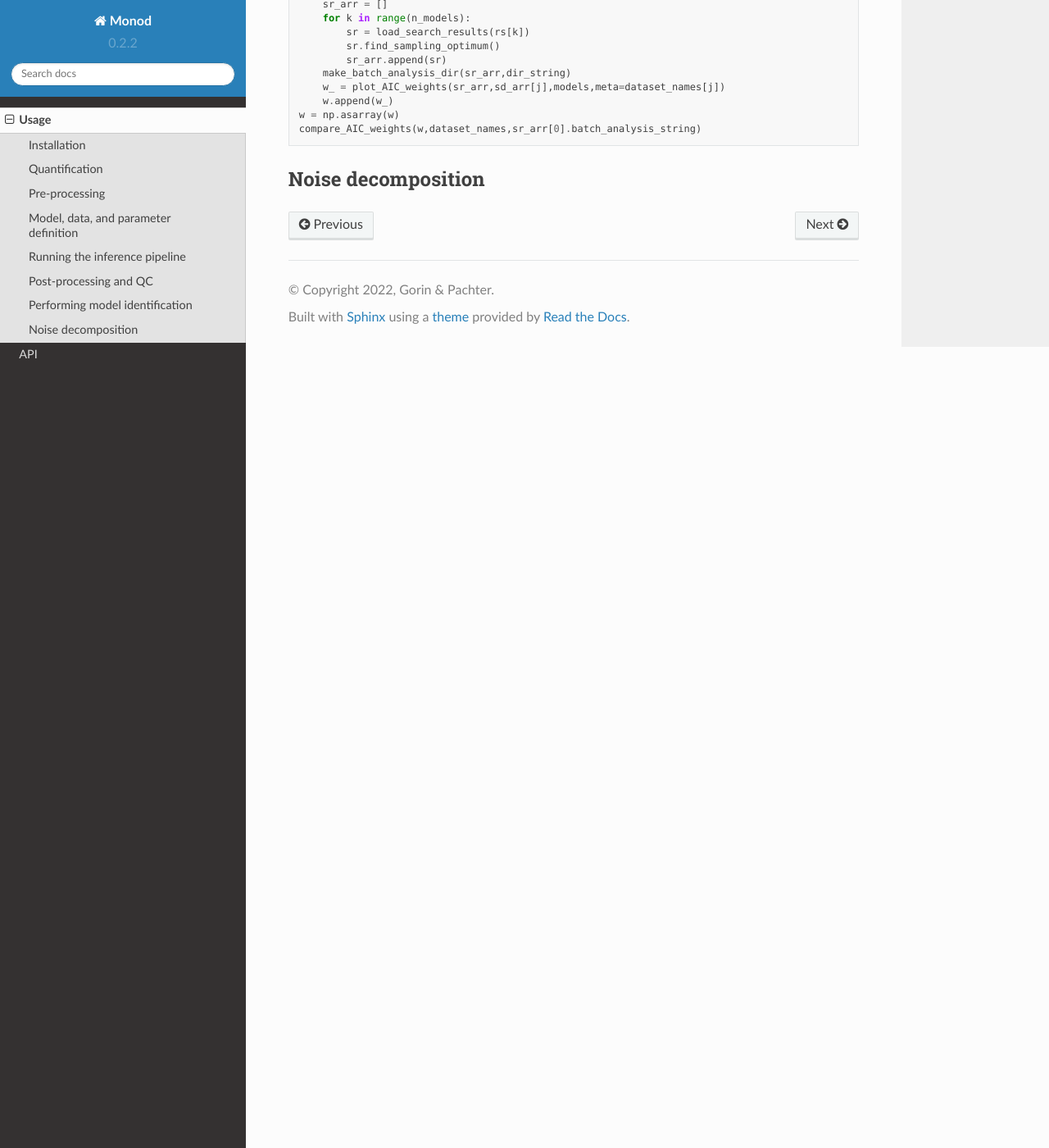
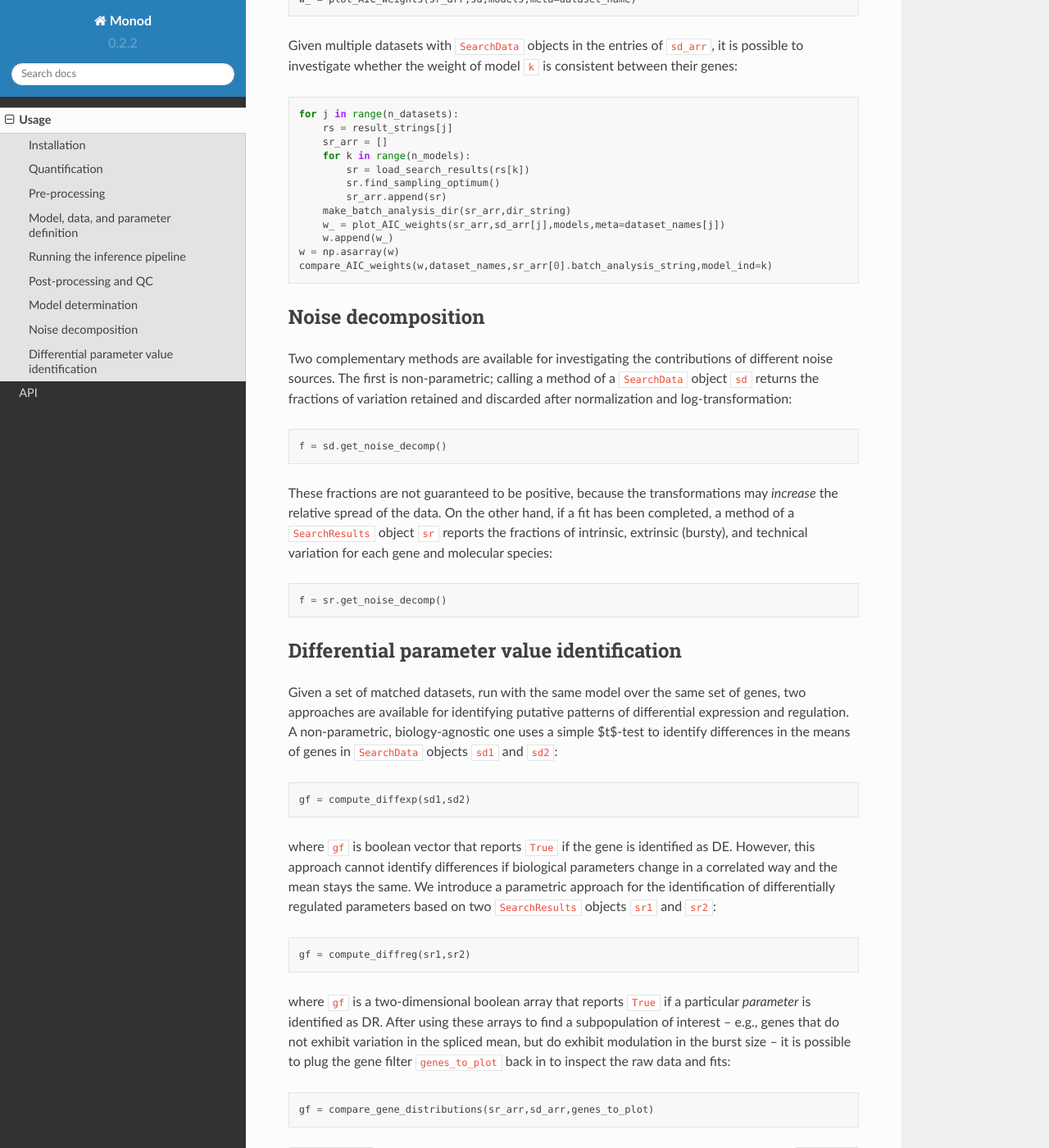
Before and after one commit to pachterlab/monod_examples, a Sphinx documentation site: the page built from docs/source/usage.rst, in a window 1280 px wide and 1400 px high, scrolled down 3666 px. Shown: the whole window at 82% size. Built offline with Sphinx 7.4.7 and the Read the Docs theme 2.0.0, drawn with Linux system fonts in a browser that asks for light colours; some of the changed text lies outside the part shown.

Commit message:
Update usage.rst

```diff
--- a/docs/source/usage.rst
+++ b/docs/source/usage.rst
@@ -15,6 +15,7 @@ To use *Monod*, install it from `pip`:
 To use it in your code, import the package components:
 
 .. code-block:: python
+
  import monod
  from monod import *
  from monod.preprocess import *
@@ -117,7 +118,7 @@ To load the search results, import the file string:
 
  sr = load_search_results(result_string)
 
-To identify the technical noise parameter optimum, call a method of `sr`:
+To identify the technical noise parameter optimum, call a method of a SearchResults object `sr`:
 
 .. code-block:: python
 
@@ -156,7 +157,7 @@ As the standard error computation is typically computationally intensive, it is
 
  sr.update_on_disk()
 
-Performing model identification
+Model determination
 ----------------
 
 Given a single search data object ``sd`` and a set of fits, stored in the entries of ``sr_arr``, under different models, defined in ``models``, the algorithm can assign AIC weights to the different transcriptional noise models:
@@ -166,7 +167,7 @@ Given a single search data object ``sd`` and a set of fits, stored in the entrie
    n_models = len(models)
    w_ = plot_AIC_weights(sr_arr,sd,models,meta=dataset_name)
 
-Given multiple datasets with ``SearchData`` objects in the entries of ``sd_arr``, we can investigate whether the weight of model ``k`` is consistent between their genes:
+Given multiple datasets with ``SearchData`` objects in the entries of ``sd_arr``, it is possible to investigate whether the weight of model ``k`` is consistent between their genes:
 
 .. code-block:: python
 
@@ -181,7 +182,38 @@ Given multiple datasets with ``SearchData`` objects in the entries of ``sd_arr``
      w_ = plot_AIC_weights(sr_arr,sd_arr[j],models,meta=dataset_names[j])
      w.append(w_)
  w = np.asarray(w)
- compare_AIC_weights(w,dataset_names,sr_arr[0].batch_analysis_string)
+ compare_AIC_weights(w,dataset_names,sr_arr[0].batch_analysis_string,model_ind=k)
 
 Noise decomposition
 ----------------
+Two complementary methods are available for investigating the contributions of different noise sources. The first is non-parametric; calling a method of a ``SearchData`` object ``sd`` returns the fractions of variation retained and discarded after normalization and log-transformation:
+
+.. code-block:: python
+
+ f = sd.get_noise_decomp()
+
+These fractions are not guaranteed to be positive, because the transformations may *increase* the relative spread of the data. On the other hand, if a fit has been completed, a method of a ``SearchResults`` object ``sr`` reports the fractions of intrinsic, extrinsic (bursty), and technical variation for each gene and molecular species:
+
+.. code-block:: python
+
+ f = sr.get_noise_decomp()
+
+Differential parameter value identification
+----------------
+Given a set of matched datasets, run with the same model over the same set of genes, two approaches are available for identifying putative patterns of differential expression and regulation. A non-parametric, biology-agnostic one uses a simple $t$-test to identify differences in the means of genes in ``SearchData`` objects ``sd1`` and ``sd2``:
+
+.. code-block:: python
+
+ gf = compute_diffexp(sd1,sd2)
+
+where ``gf`` is boolean vector that reports ``True`` if the gene is identified as DE. However, this approach cannot identify differences if biological parameters change in a correlated way and the mean stays the same. We introduce a parametric approach for the identification of differentially regulated parameters based on two ``SearchResults`` objects ``sr1`` and ``sr2``:
+
+.. code-block:: python
+
+ gf = compute_diffreg(sr1,sr2)
+
+where ``gf`` is a two-dimensional boolean array that reports ``True`` if a particular *parameter* is identified as DR. After using these arrays to find a subpopulation of interest -- e.g., genes that do not exhibit variation in the spliced mean, but do exhibit modulation in the burst size -- it is possible to plug the gene filter ``genes_to_plot`` back in to inspect the raw data and fits:
+
+.. code-block:: python
+
+ gf = compare_gene_distributions(sr_arr,sd_arr,genes_to_plot)
```
